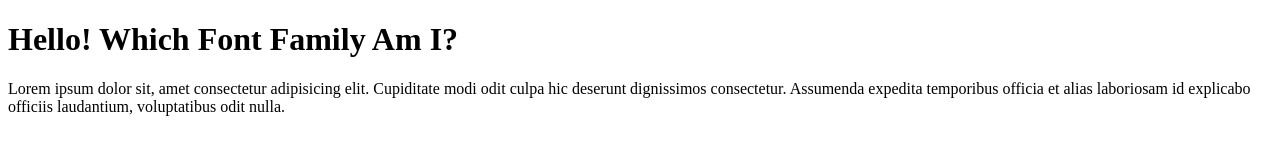
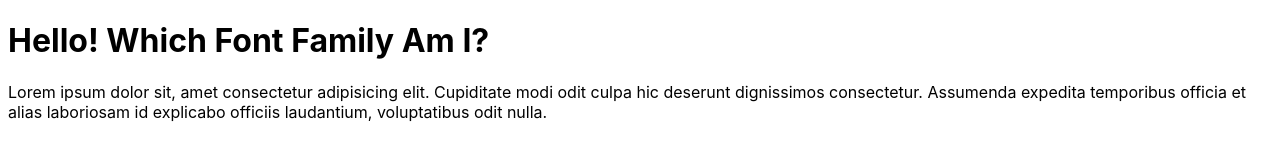
Before and after one commit to schalkneethling/local-font-face, a website: page index.html in a window 1280 px wide. Drawn offline with Linux system fonts and the light colour scheme.

Commit message:
final files and updates

```diff
--- a/css/main.css
+++ b/css/main.css
@@ -5,6 +5,5 @@
 
 h1,
 p {
-  /* stylelint-disable-next-line font-family-no-missing-generic-family-keyword */
-  font-family: Inter;
+  font-family: Inter, system-ui, sans-serif;
 }
--- a/index.html
+++ b/index.html
@@ -5,6 +5,7 @@
   <meta charset="UTF-8">
   <meta name="viewport" content="width=device-width, initial-scale=1.0">
   <title>local() with @font-face</title>
+  <link rel="stylesheet" type="text/css" href="css/main.css" media="screen">
 </head>
 
 <body>
```
Lines whose indentation alone changed are shown as unchanged.
